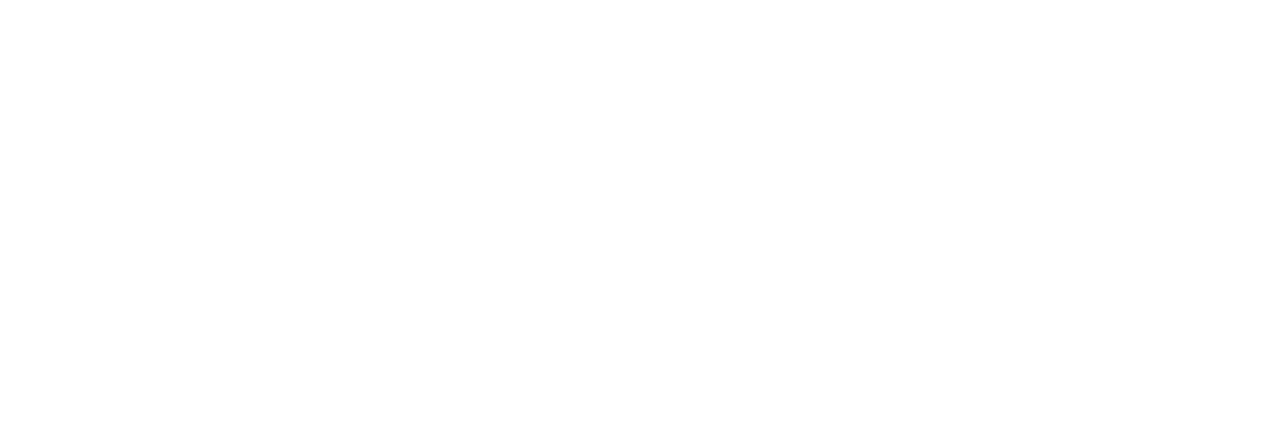
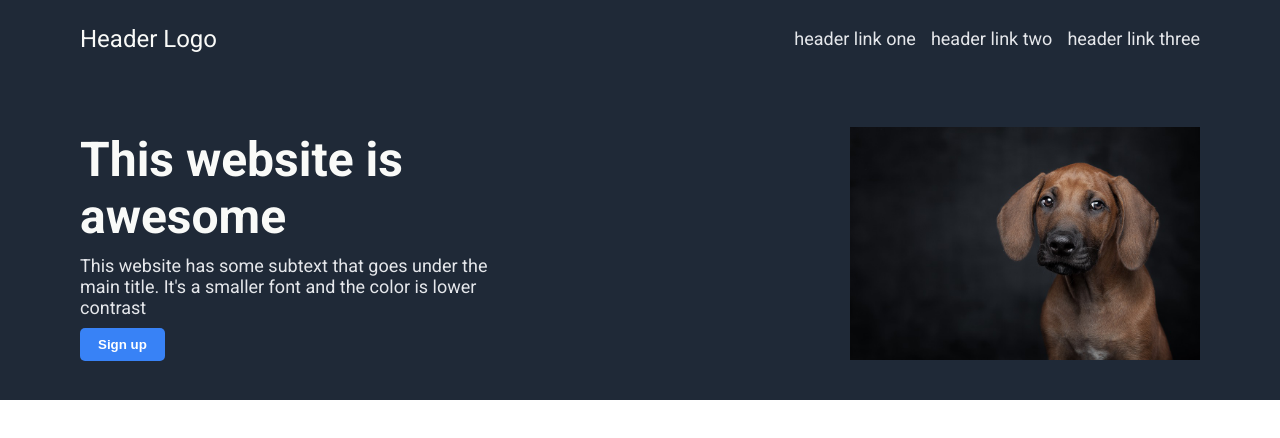
Before and after one commit to SurajG20/Landing-Page, a plain HTML site: page index.html in a window 1280 px wide. Drawn offline with Linux system fonts and the light colour scheme; a web font is replaced by a local one.

Commit message:
Create header

```diff
--- a/index.html
+++ b/index.html
@@ -6,9 +6,50 @@
     <meta name="viewport" content="width=device-width, initial-scale=1.0">
     <title>Landing Page</title>
     <link rel="stylesheet" href="./styles.css">
+    <link rel="preconnect" href="https://fonts.googleapis.com">
+    <link rel="preconnect" href="https://fonts.gstatic.com" crossorigin>
+    <link href="https://fonts.googleapis.com/css2?family=Chakra+Petch:ital,wght@0,300;1,300&family=Open+Sans:ital,wght@0,300;0,400;0,700;1,300;1,400;1,700&family=Roboto:ital,wght@0,400;0,500;0,700;1,400&family=Rubik+Iso&display=swap" rel="stylesheet">
 
 </head>
 <body>
+    <div class="body-container">
+        <div class="header-container">
+            <div class="header">
+                <div class="left-header">
+                    Header Logo
+                </div>
+                <div class="right-header">
+                    <ul>
+                        <li><a href="#">header link one</a></li>
+                        <li><a href="#">header link two</a></li>
+                        <li><a href="#">header link three</a></li>
+                    </ul>
+                </div>
+            </div>
+            <div class="header-content">
 
+                <div class="left-content">
+                    <div class="heading-content">
+                        This website is awesome
+                    </div>
+                    <div class="middle-content">
+                        This website has some subtext that goes under the main title. It's a smaller font and the color is lower contrast
+                    </div>
+                    <div class="content-button-container">
+                        <button class="content-button">Sign up</button>
+                    </div>
+                </div>
+
+                <div class="right-content">
+                    <img src="./images/dog.jpg">
+                </div>
+
+            </div>
+        </div>
+        <div class="info-container"></div>
+        <div class="quote-container"></div>
+        <div class="sign-container"></div>
+        <div class="footer"></div>
+    </div>
 </body>
 </html>
--- a/styles.css
+++ b/styles.css
@@ -0,0 +1,83 @@
+body{
+    font-family: 'Roboto', sans-serif;
+    margin: 0;
+
+}
+.body-container{
+    display: flex;
+    flex-direction: column;
+}
+.header-container{
+    background-color: #1F2937;
+    display: flex;
+    flex-direction: column;
+    height: 380px;
+    justify-content: space-between;
+    padding: 10px 80px;
+    gap: 60px;
+
+
+}
+
+.header{
+    display: flex;
+    justify-content: space-between;
+    align-items: center;
+
+}
+
+.left-header{
+    font-size: 24px;
+    color: #F9FAF8;
+}
+
+.right-header{
+    font-size: 18px;
+    color: #E5E7EB;
+}
+
+ul{
+    list-style-type: none;
+    display: flex;
+    gap: 15px;
+
+}
+
+a{
+    text-decoration: none;
+    color:#E5E7EB;
+}
+
+.header-content{
+    display: flex ;
+    justify-content: space-between;
+    align-items: center;
+    margin-bottom: 40px;
+}
+.left-content{
+    display: flex;
+    flex-direction: column;
+    gap:10px;
+    width: 450px;
+}
+.heading-content{
+    font-size: 48px;
+    font-weight: bolder;
+    color: #F9FAF8;
+}
+.middle-content{
+    font-size: 18px;
+    color: #E5E7EB;
+}
+.content-button{
+    background-color: #3882F6;
+    color: white;
+    border-radius: 5px;
+    padding: 9px 18px;
+    font-weight: bold;
+    border: none;
+}
+.right-content img{
+    width: 350px;
+    height: auto;
+}
```
Also changed, not shown: images/01.png (added), images/02.png (added), images/dog.jpg (added).
